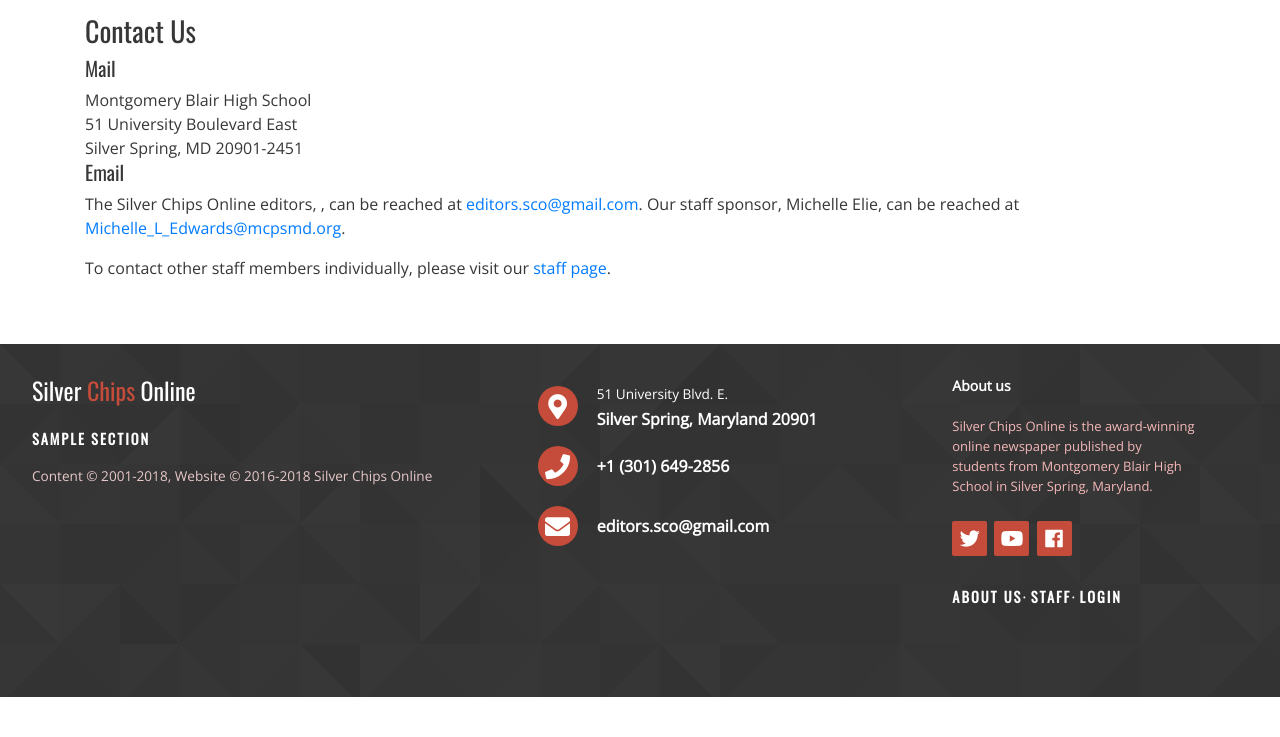
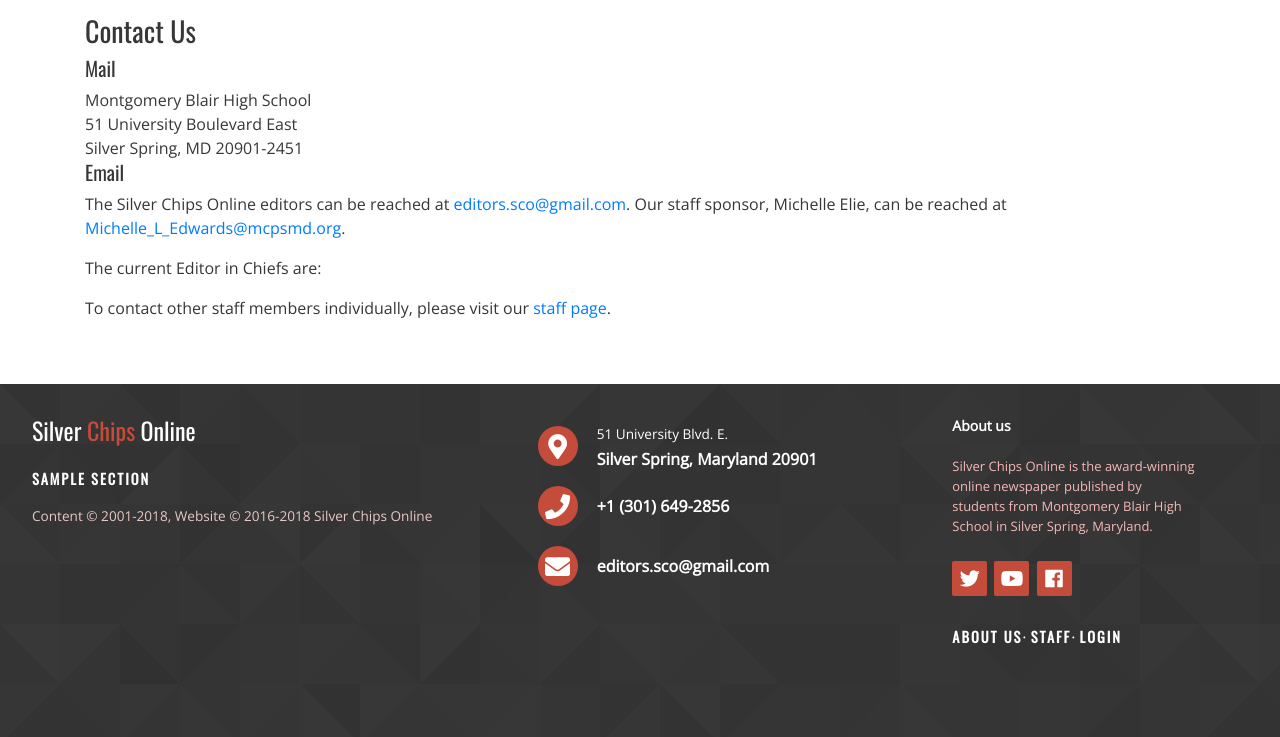
Before and after one commit to mbhs/silverchips, a Django app: page /about/ in a window 1280 px wide. Shown: the part 2097-2834 px from the top of the page. Before the commit the page ends 2794 px from the top, so only its background shows below. Run offline with Django 3.2, Linux system fonts and the light colour scheme; data comes from the database, SQL or seed files in the repository; tables that the repository leaves empty hold one stand-in row (values such as "Sample post"); style sheets or scripts are compiled from the project's sources; parts of the project's set-up code (start-up, migrations or seed data) failed here and were passed over; some libraries are stand-ins or nearby versions.

Commit message:
Update about.html

```diff
--- a/home/templates/home/about/about.html
+++ b/home/templates/home/about/about.html
@@ -127,11 +127,18 @@
 
     <h5>Email</h5>
     <p>
-      The Silver Chips Online editors, {% for eic in eics %} {% if loop.index %}and{% endif %} {{ eic.get_full_name }}{% endfor %}, can be reached at <a href="mailto:editors.sco@gmail.com">editors.sco@gmail.com</a>.
+      The Silver Chips Online editors can be reached at <a href="mailto:editors.sco@gmail.com">editors.sco@gmail.com</a>.
       Our staff sponsor, Michelle Elie, can be reached at
       <a href="mailto:Michelle_L_Edwards@mcpsmd.org">Michelle_L_Edwards@mcpsmd.org</a>.
     </p>
 
+    The current Editor in Chiefs are:
+    <ul>
+    {% for eic in eics %}
+      <li>{{ eic.get_full_name }}</li>
+    {% endfor %}
+    </ul>
+
     <p>To contact other staff members individually, please visit our <a href="{% url 'home:about:staff' %}">staff page</a>.</p>
   </div>
 {% endblock content %}
```
